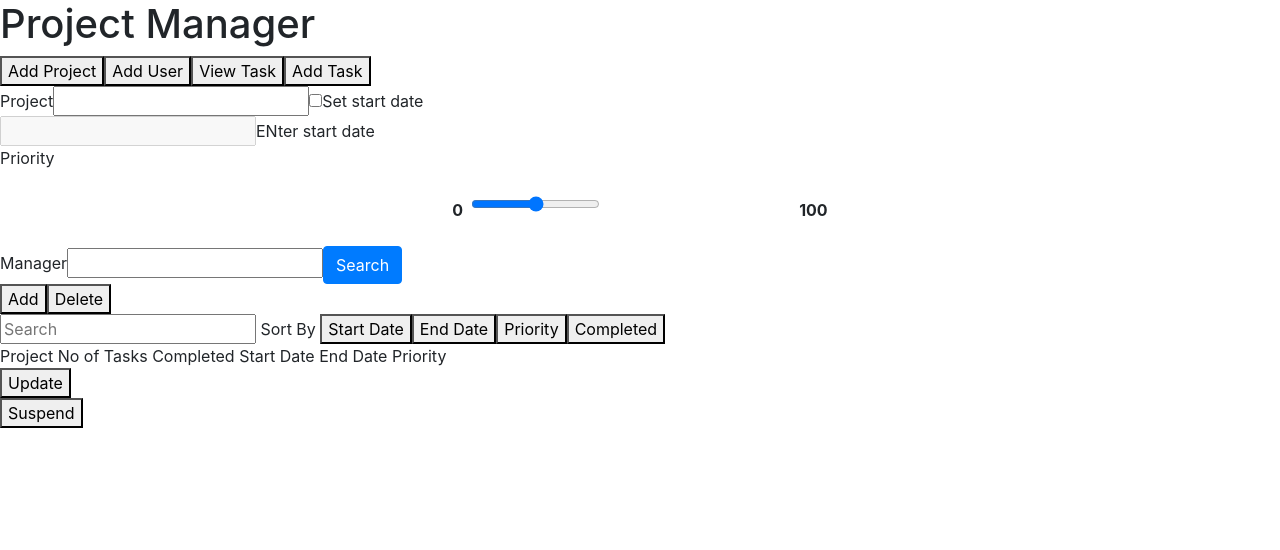
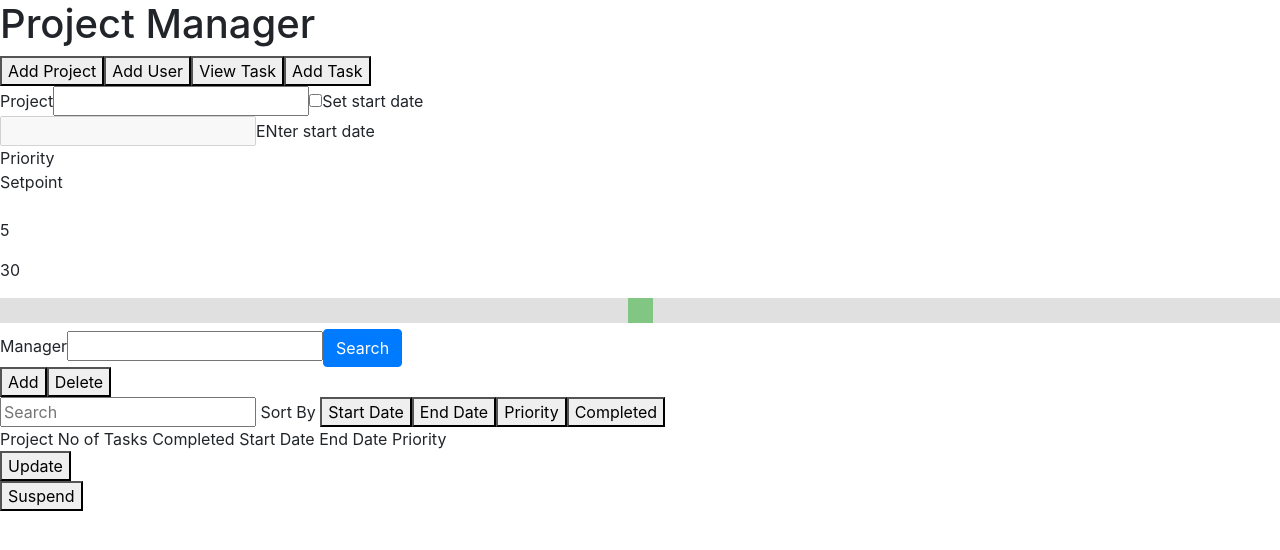
Before and after one commit to Omkar1493/FSE_cognizant, an Angular app: page /addproject in a window 1280 px wide. Shown: the top 550 px of the page. Built offline with nearby package versions, Linux system fonts and the light colour scheme.

Commit message:
few additions

```diff
--- a/angular.json
+++ b/angular.json
@@ -26,8 +26,8 @@
               "src/styles.css",
                "node_modules/bootstrap/dist/css/bootstrap.min.css"
             ],
-            "scripts": [ "../node_modules/jquery/dist/jquery.min.js",
-    "../node_modules/bootstrap/dist/js/bootstrap.min.js"],
+            "scripts": [ "node_modules/jquery/dist/jquery.min.js",
+    "node_modules/bootstrap/dist/js/bootstrap.min.js"],
             "es5BrowserSupport": true
           },
           "configurations": {
--- a/package.json
+++ b/package.json
@@ -22,6 +22,7 @@
     "bootstrap": "^4.3.1",
     "bootstrap4": "0.0.1-security",
     "core-js": "^2.5.4",
+    "jquery": "^3.4.1",
     "rxjs": "~6.3.3",
     "tslib": "^1.9.0",
     "zone.js": "~0.8.26"
--- a/src/app/addProject/addProject.component.html
+++ b/src/app/addProject/addProject.component.html
@@ -1,4 +1,5 @@
 Project<input type="text">
+
 <input type='checkbox' id= 'abc' (change)="checked('abc')">Set start date
 
 <div *ngIf='shown'>
@@ -10,13 +11,37 @@ Project<input type="text">
 
 
 
-Priority<div class="d-flex justify-content-center my-4">
+Priority
+<!--<mdb-card>
+  <mdb-card-body>-->
+<!--
+<input type="range" (rangeValueChange)="onRangeValueChange($event)" id="range" min="0" max="100" value="{{range}}">
+<p>Current value is {{range}}</p>-->
+
+
+<div class="slidecontainer">
+    <label>Setpoint</label>
+    <p>{{setPoint}}</p>
+    <div>
+         <p>5</p>
+         <p>30</p>
+    </div>
+    <input type="range"   #inputRange min="5" max="30" value="50"  step="0.5" class="slider"
+        [(ngModel)]="setPoint" (onchange)= "putSetpoint(inputRange.value)">
+    <br>
+</div>
+
+
+  <!--</mdb-card-body>
+    </mdb-card>-->
+
+<!--<div class="d-flex justify-content-center my-4">
   <span class="font-weight-bold indigo-text mr-2 mt-1">0</span>
   <form class="range-field w-25">
     <input class="border-0" type="range" min="0" max="100" />
   </form>
   <span class="font-weight-bold indigo-text ml-2 mt-1">100</span>
-</div>
+</div>-->
 Manager<input type="text">
 <button (click)='onClick()' type="button" class="btn btn-primary" data-toggle="modal" data-target="#exampleModal">Search</button>
 <div><button>Add</button>
@@ -49,7 +74,7 @@ Sort By
 
 <div *ngIf = 'model'>
   <p>Hello World</p>
-<div class="modal" tabindex="-1" role="dialog">
+<div class="modal" tabindex="-1" role="dialog" id="exampleModal">
   <div class="modal-dialog" role="document">
     <div class="modal-content">
       <div class="modal-header">
@@ -59,6 +84,7 @@ Sort By
         </button>
       </div>
       <div class="modal-body">
+        <p>Hello</p>
         <div *ngFor='let user of users'>
           <tr>{{user.firstName}}</tr>
           <tr>{{user.lastName}}</tr>
--- a/src/app/addProject/addProject.component.ts
+++ b/src/app/addProject/addProject.component.ts
@@ -12,12 +12,11 @@ import { Router } from '@angular/router';
 })
 export class AddProjectComponent implements OnInit {
 
-
   shown: boolean
   model : boolean=false
   users: Users[]
   errorMessage: string;
-
+  setpoint: any
   constructor(private datePipe: DatePipe,  private userService: UserAddService, private http: HttpClient, private router: Router,) {
   }
 
@@ -51,5 +50,20 @@ export class AddProjectComponent implements OnInit {
 
   }
 
+  //   range: any = 0;
+  // onRangeValueChange(event: any) {
+  //   console.log(1);
+
+  //   const value = event.value;
+  //   this.range = value;
+  //   console.log(this.range);
+
+  // }
+
+
+ putSetpoint( value: number) {
+    console.log(value);
+    this.setpoint = value;
+}
 
 }
```
Also changed, not shown: 1 other file (tests, documents, lock files or other folders).
